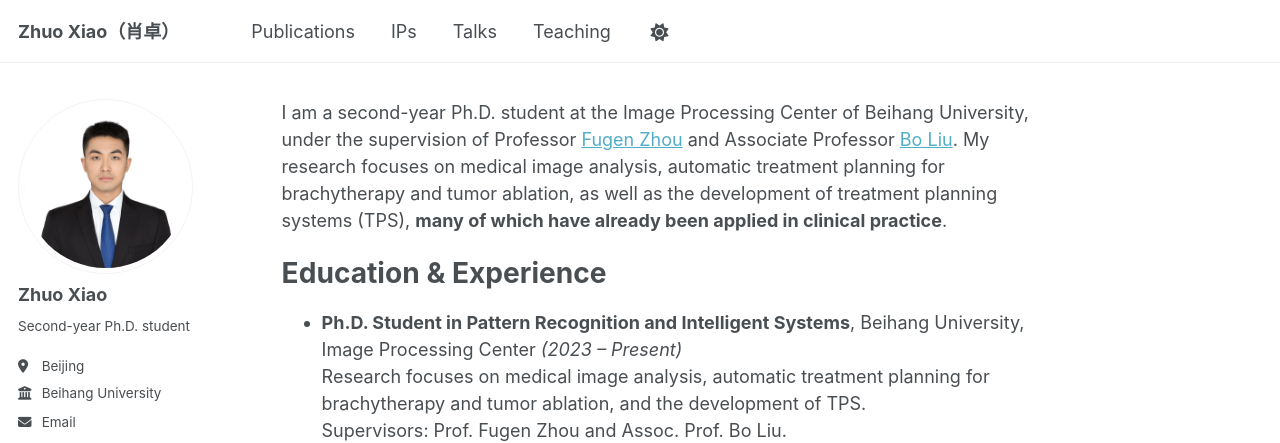
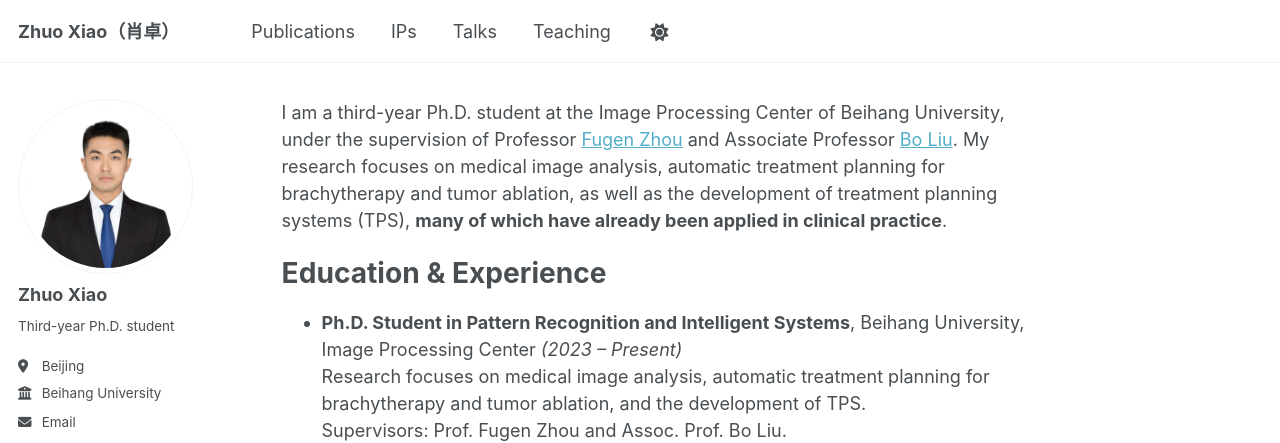
Before and after one commit to BUAAXZzz/BUAAXZzz.github.io, a Jekyll site: the page built from _pages/about.md, in a window 1280 px wide and 900 px high. Shown: the top 443 px of the window. Built offline with Jekyll 4.4.1, drawn with Linux system fonts in a browser that asks for light colours; some web fonts are replaced; a script that is not in the unit is left out.

Commit message:
Update year

```diff
--- a/_config.yml
+++ b/_config.yml
@@ -26,7 +26,7 @@ author:
   avatar           : "xz-profile.jpg"
   name             : "Zhuo Xiao"
   pronouns         : # example: "she/her"
-  bio              : "Second-year Ph.D. student"
+  bio              : "Third-year Ph.D. student"
   location         : "Beijing"
   employer         : "Beihang University"
   uri              : # URL
--- a/_pages/about.md
+++ b/_pages/about.md
@@ -5,7 +5,7 @@ redirect_from:
   - /about/
   - /about.html
 ---
-I am a second-year Ph.D. student at the Image Processing Center of Beihang University, under the supervision of Professor [Fugen Zhou](http://www.sa.buaa.edu.cn/info/1148/11086.htm) and Associate Professor [Bo Liu](https://shi.buaa.edu.cn/liubo2/zh_CN/index/154719/list/index.htm). My research focuses on medical image analysis, automatic treatment planning for brachytherapy and tumor ablation, as well as the development of treatment planning systems (TPS), **many of which have already been applied in clinical practice**.
+I am a third-year Ph.D. student at the Image Processing Center of Beihang University, under the supervision of Professor [Fugen Zhou](http://www.sa.buaa.edu.cn/info/1148/11086.htm) and Associate Professor [Bo Liu](https://shi.buaa.edu.cn/liubo2/zh_CN/index/154719/list/index.htm). My research focuses on medical image analysis, automatic treatment planning for brachytherapy and tumor ablation, as well as the development of treatment planning systems (TPS), **many of which have already been applied in clinical practice**.
 
 Education & Experience
 ======
```
Also changed, not shown: _talks/2024-07-24-adaptive-feature-dcnn-ct-reconstruction.md (line endings or trailing spaces), images/talks/AAPM-logo.jpg (added), images/talks/AAPM-talk.jpg (added).
